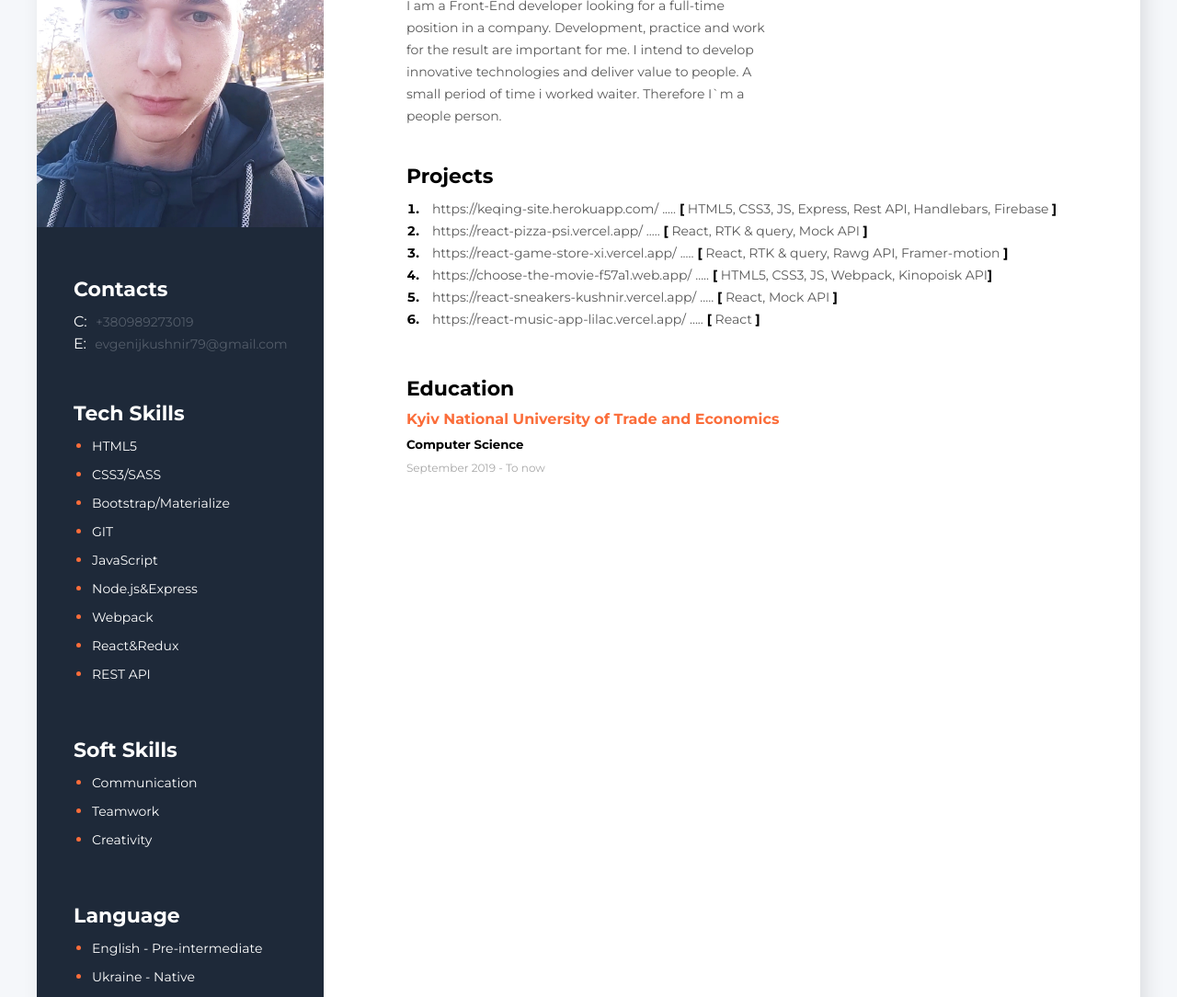
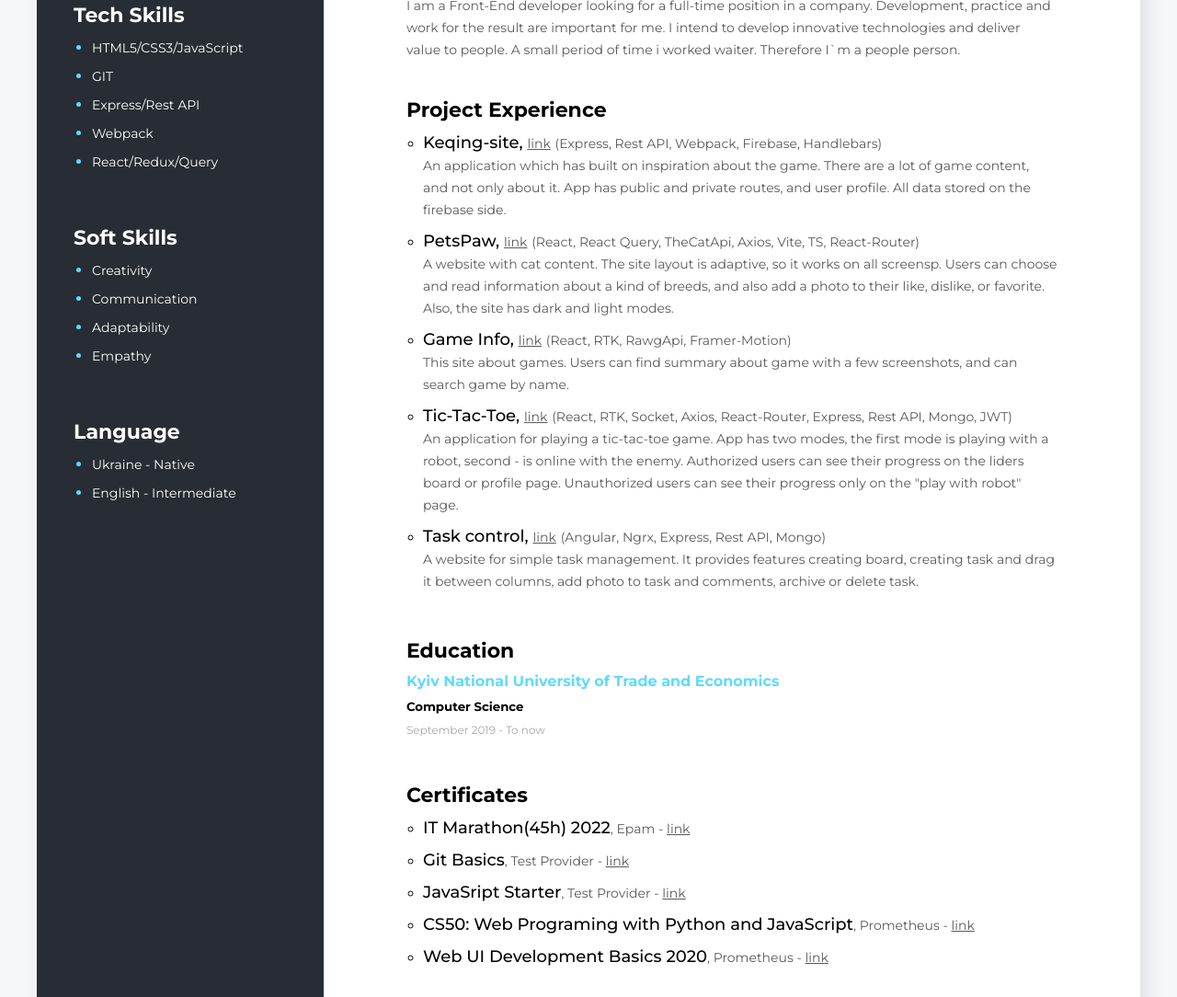
Before and after one commit to zenia369/me-CV, a plain HTML site: page index.html in a window 1280 px wide. Shown: the part 262-1346 px from the top of the page at 92% size. Drawn offline with Linux system fonts and the light colour scheme.

Commit message:
added new styles and updated information

```diff
--- a/css/style.css
+++ b/css/style.css
@@ -3,12 +3,12 @@
   padding: 0;
 }
 body {
-    background-color: #F5F7FA;
-    font-family: 'Montserrat', sans-serif;
+  background-color: #f5f7fa;
+  font-family: "Montserrat", sans-serif;
 }
 
 .sideBar-section {
-    background-color: #1E2939;
+  background-color: #282c34;
   color: #fff;
   width: 370px;
   padding: 40px 0px;
@@ -27,24 +27,33 @@ body {
   font-weight: normal;
   font-size: 14px;
   line-height: 24px;
-    transition: all .3s ease-in-out;
+  transition: all 0.3s ease-in-out;
 }
 .contacts-section-link:hover {
   color: white;
 }
 
-.tech-skills-list, .soft-skills-list, .language-list-section {
+.tech-skills-list,
+.soft-skills-list,
+.language-list-section {
   padding: 0 0 0 20px;
-    color: #FB6D3A;
+  color: #61dafb;
 }
 
-.contacts-section, .text-skills-section, .soft-skills-section, .language-section {
+.contacts-section,
+.text-skills-section,
+.soft-skills-section,
+.language-section {
   margin: 50px 0 0 40px;
 }
-.tech-skills-list *, .soft-skills-list *, .language-list-section * {
+.tech-skills-list *,
+.soft-skills-list *,
+.language-list-section * {
   padding-bottom: 7px;
 }
-.tech-skills-list * span, .soft-skills-list * span, .language-list-section * span {
+.tech-skills-list * span,
+.soft-skills-list * span,
+.language-list-section * span {
   color: #fff;
   font-style: normal;
   font-weight: normal;
@@ -81,41 +90,48 @@ body {
   font-size: 14px;
   line-height: 24px;
   color: #595959;
-    width:400px;
 }
 
-.my-projects-list {
+.my-projects-list,
+.my-certificates-list {
   font-style: normal;
-    font-weight: bold;
   font-size: 14px;
   line-height: 24px;
   color: #000;
   padding-left: 18px;
+  list-style: circle;
+  display: flex;
+  flex-direction: column;
+  gap: 10px;
 }
-.my-projects-list > * a {
-    transition: all .3s ease-in-out;
+.my-projects-list-item-title {
+  font-size: 18px;
+  font-weight: 500;
 }
-.my-projects-list > * a:hover {
-    color: #FB6D3A;
+.my-projects-list-item-context {
+  font-style: normal;
+  font-weight: normal;
+  font-size: 14px;
+  line-height: 24px;
+  color: #595959;
 }
-
-.my-projects-list * a, .my-projects-list * span {
+.my-projects-list-item-title > a,
+.my-certificates-list-item > p > a {
+  transition: all 0.3s ease-in-out;
+}
+.my-projects-list-item-title > a:hover,
+.my-certificates-list-item > p > a:hover {
+  color: #61dafb;
+}
+.my-projects-list-item-title > a,
+.my-certificates-list-item > p > a,
+.my-projects-list-item-title > span,
+.my-certificates-list-item > p {
   color: #595959;
   font-style: normal;
   font-weight: normal;
   font-size: 14px;
   line-height: 24px;
-}
-.my-projects-list * span:lang(el) {
-    font-style: normal;
-    font-weight: bold;
-    font-size: 14px;
-    line-height: 24px;
-    color: #000;
-}
-.my-projects-list * a {
-    padding-left: 10px;
-    text-decoration: none;
 }
 
 .my-education-study {
@@ -123,13 +139,19 @@ body {
   margin-bottom: 10px;
 }
 .my-education-date {
-    color: #A8A8A8;
+  color: #a8a8a8;
   font-style: normal;
   font-weight: normal;
   font-size: 12px;
   line-height: 15px;
   margin-top: 10px;
   margin-bottom: 10px;
+}
+
+.my-certificates-list-item > p > span {
+  font-size: 18px;
+  font-weight: 500;
+  color: #000;
 }
 
 .main-content-title {
@@ -149,14 +171,15 @@ body {
   margin: 40px auto;
   box-shadow: 6px 6px 20px rgba(0, 0, 0, 0.1);
 }
-.main-content-seection {
+.main-section-content {
   width: 70%;
   padding: 100px 90px;
 }
 .about-me-section {
   margin-bottom: 40px;
 }
-.my-projects-section {
+.my-projects-section,
+.my-education-section {
   margin-bottom: 50px;
 }
 .my-work-experience div {
@@ -164,5 +187,5 @@ body {
 }
 
 .change {
-    color: #FB6D3A;
+  color: #61dafb;
 }
--- a/index.html
+++ b/index.html
@@ -8,7 +8,7 @@
     <link rel="preconnect" href="https://fonts.googleapis.com" />
     <link rel="preconnect" href="https://fonts.gstatic.com" crossorigin />
     <link
-      href="https://fonts.googleapis.com/css2?family=Montserrat:wght@400;700&display=swap"
+      href="https://fonts.googleapis.com/css2?family=Montserrat:wght@400;500;700&display=swap"
       rel="stylesheet"
     />
     <link rel="stylesheet" href="./css/style.css" />
@@ -16,8 +16,8 @@
   <body>
     <!--main section-->
     <div class="main-section">
-      <!-- main-content-section-->
-      <div class="main-content-seection">
+      <!-- main-section-content-->
+      <div class="main-section-content">
         <!--about me section-->
         <div class="about-me-section">
           <h2 class="about-me-profession">Front-End Developer</h2>
@@ -32,79 +32,140 @@
 
         <!-- my projects section -->
         <div class="my-projects-section">
-          <h3 class="main-content-title">Projects</h3>
-          <ol class="my-projects-list">
-            <li>
-              <a href="https://keqing-site.herokuapp.com/" target="_blank"
-                >https://keqing-site.herokuapp.com/</a
-              >
-              <span>.....</span>
-              <span
-                ><span lang="el">[</span> HTML5, CSS3, JS, Express, Rest API, Handlebars, Firebase
-                <span lang="el">]</span></span
-              >
+          <h3 class="main-content-title">Project Experience</h3>
+          <ul class="my-projects-list">
+            <li class="my-projects-list-item">
+              <h5 class="my-projects-list-item-title">
+                Keqing-site, <a href="https://keqing-site.onrender.com/" target="_blank">link</a>
+                <span>(Express, Rest API, Webpack, Firebase, Handlebars)</span>
+              </h5>
+              <p class="my-projects-list-item-context">
+                An application which has built on inspiration about the game. There are a lot of
+                game content, and not only about it. App has public and private routes, and user
+                profile. All data stored on the firebase side.
+              </p>
             </li>
-            <li>
-              <a href="https://react-pizza-psi.vercel.app/" target="_blank"
-                >https://react-pizza-psi.vercel.app/</a
-              >
-              <span>.....</span>
-              <span
-                ><span lang="el">[</span> React, RTK & query, Mock API
-                <span lang="el">]</span></span
-              >
+            <li class="my-projects-list-item">
+              <h5 class="my-projects-list-item-title">
+                PetsPaw, <a href="http://pets-paw-pied.vercel.app/" target="_blank">link</a>
+                <span>(React, React Query, TheCatApi, Axios, Vite, TS, React-Router)</span>
+              </h5>
+              <p class="my-projects-list-item-context">
+                A website with cat content. The site layout is adaptive, so it works on all
+                screensp. Users can choose and read information about a kind of breeds, and also add
+                a photo to their like, dislike, or favorite. Also, the site has dark and light
+                modes.
+              </p>
             </li>
-            <li>
-              <a href="https://react-game-store-xi.vercel.app/" target="_blank"
-                >https://react-game-store-xi.vercel.app/</a
-              >
-              <span>.....</span>
-              <span
-                ><span lang="el">[</span> React, RTK & query, Rawg API, Framer-motion
-                <span lang="el">]</span></span
-              >
+            <li class="my-projects-list-item">
+              <h5 class="my-projects-list-item-title">
+                Game Info,
+                <a href="https://react-game-store-xi.vercel.app/" target="_blank">link</a>
+                <span>(React, RTK, RawgApi, Framer-Motion)</span>
+              </h5>
+              <p class="my-projects-list-item-context">
+                This site about games. Users can find summary about game with a few screenshots, and
+                can search game by name.
+              </p>
             </li>
-            <li>
-              <a href="https://choose-the-movie-f57a1.web.app/" target="_blank"
-                >https://choose-the-movie-f57a1.web.app/</a
-              >
-              <span>.....</span>
-              <span
-                ><span lang="el">[</span> HTML5, CSS3, JS, Webpack, Kinopoisk API<span lang="el"
-                  >]</span
-                ></span
-              >
+            <li class="my-projects-list-item">
+              <h5 class="my-projects-list-item-title">
+                Tic-Tac-Toe,
+                <a href="https://tic-tac-toe-ugn1.onrender.com/" target="_blank">link</a>
+                <span>
+                  (React, RTK, Socket, Axios, React-Router, Express, Rest API, Mongo, JWT)
+                </span>
+              </h5>
+              <p class="my-projects-list-item-context">
+                An application for playing a tic-tac-toe game. App has two modes, the first mode is
+                playing with a robot, second - is online with the enemy. Authorized users can see
+                their progress on the liders board or profile page. Unauthorized users can see their
+                progress only on the "play with robot" page.
+              </p>
             </li>
-            <li>
-              <a href="https://react-sneakers-kushnir.vercel.app/" target="_blank"
-                >https://react-sneakers-kushnir.vercel.app/</a
-              >
-              <span>.....</span>
-              <span><span lang="el">[</span> React, Mock API <span lang="el">]</span></span>
+            <li class="my-projects-list-item">
+              <h5 class="my-projects-list-item-title">
+                Task control,
+                <a href="https://angular-task-control.onrender.com/" target="_blank">link</a>
+                <span>(Angular, Ngrx, Express, Rest API, Mongo)</span>
+              </h5>
+              <p class="my-projects-list-item-context">
+                A website for simple task management. It provides features creating board, creating
+                task and drag it between columns, add photo to task and comments, archive or delete
+                task.
+              </p>
             </li>
-            <li>
-              <a href="https://react-music-app-lilac.vercel.app/" target="_blank"
-                >https://react-music-app-lilac.vercel.app/</a
-              >
-              <span>.....</span>
-              <span><span lang="el">[</span> React <span lang="el">]</span></span>
-            </li>
-          </ol>
+          </ul>
         </div>
 
         <!-- my education -->
-        <div class="my-education">
+        <div class="my-education-section">
           <h3 class="main-content-title">Education</h3>
           <h4 class="change">Kyiv National University of Trade and Economics</h4>
           <h5 class="my-education-study">Computer Science</h5>
           <p class="my-education-date">September 2019 - To now</p>
         </div>
+
+        <!-- my certificates -->
+        <div class="my-certificates">
+          <h3 class="main-content-title">Certificates</h3>
+          <ul class="my-certificates-list">
+            <li class="my-certificates-list-item">
+              <p>
+                <span>IT Marathon(45h) 2022</span>, Epam -
+                <a
+                  href="https://drive.google.com/file/d/18xwetIgjOt-fbKx-7tpzLIVmSY8NJFiB/view?usp=sharing"
+                  target="_blank"
+                  >link</a
+                >
+              </p>
+            </li>
+            <li class="my-certificates-list-item">
+              <p>
+                <span>Git Basics</span>, Test Provider -
+                <a
+                  href="https://drive.google.com/file/d/1ASR0cgwELT_XWD9UASU898PUno8-oe_7/view?usp=sharing"
+                  target="_blank"
+                  >link</a
+                >
+              </p>
+            </li>
+            <li class="my-certificates-list-item">
+              <p>
+                <span>JavaSript Starter</span>, Test Provider -
+                <a
+                  href="https://drive.google.com/file/d/1DQDlCiyNw6OwachKuiCwRJSLl-YMUFOn/view?usp=sharing"
+                  target="_blank"
+                  >link</a
+                >
+              </p>
+            </li>
+            <li class="my-certificates-list-item">
+              <p>
+                <span>CS50: Web Programing with Python and JavaScript</span>, Prometheus -
+                <a
+                  href="https://drive.google.com/file/d/16h0Mk3-Frtbm1jhEGbDnkxfXvAl1UqBh/view?usp=sharing"
+                  target="_blank"
+                  >link</a
+                >
+              </p>
+            </li>
+            <li class="my-certificates-list-item">
+              <p>
+                <span>Web UI Development Basics 2020</span>, Prometheus -
+                <a
+                  href="https://drive.google.com/file/d/1rSWSuPQXDSzp7b-tclae_5r1wkUSXgKx/view?usp=sharing"
+                  target="_blank"
+                  >link</a
+                >
+              </p>
+            </li>
+          </ul>
+        </div>
       </div>
 
       <!-- sideBar-section -->
       <aside class="sideBar-section">
-        <img src="./img/photo.jpg" alt="photo Me" />
-
         <!-- contacts section  -->
         <div class="contacts-section">
           <h3 class="sideBar-title">Contacts</h3>
@@ -124,15 +185,11 @@
         <div class="text-skills-section">
           <h3 class="sideBar-title">Tech Skills</h3>
           <ul class="tech-skills-list">
-            <li><span>HTML5</span></li>
-            <li><span>CSS3/SASS</span></li>
-            <li><span>Bootstrap/Materialize</span></li>
+            <li><span>HTML5/CSS3/JavaScript</span></li>
             <li><span>GIT</span></li>
-            <li><span>JavaScript</span></li>
-            <li><span>Node.js&Express</span></li>
+            <li><span>Express/Rest API</span></li>
             <li><span>Webpack</span></li>
-            <li><span>React&Redux</span></li>
-            <li><span>REST API</span></li>
+            <li><span>React/Redux/Query</span></li>
           </ul>
         </div>
 
@@ -140,9 +197,10 @@
         <div class="soft-skills-section">
           <h3 class="sideBar-title">Soft Skills</h3>
           <ul class="soft-skills-list">
+            <li><span>Creativity</span></li>
             <li><span>Communication</span></li>
-            <li><span>Teamwork</span></li>
-            <li><span>Creativity</span></li>
+            <li><span>Adaptability</span></li>
+            <li><span>Empathy</span></li>
           </ul>
         </div>
 
@@ -150,8 +208,8 @@
         <div class="language-section">
           <h3 class="sideBar-title">Language</h3>
           <ul class="language-list-section">
-            <li><span>English - Pre-intermediate</span></li>
             <li><span>Ukraine - Native</span></li>
+            <li><span>English - Intermediate</span></li>
           </ul>
         </div>
       </aside>
```
Also changed, not shown: img/photo.jpg (deleted), js/main.js (deleted), 1 other file. Lines whose indentation alone changed are shown as unchanged.
